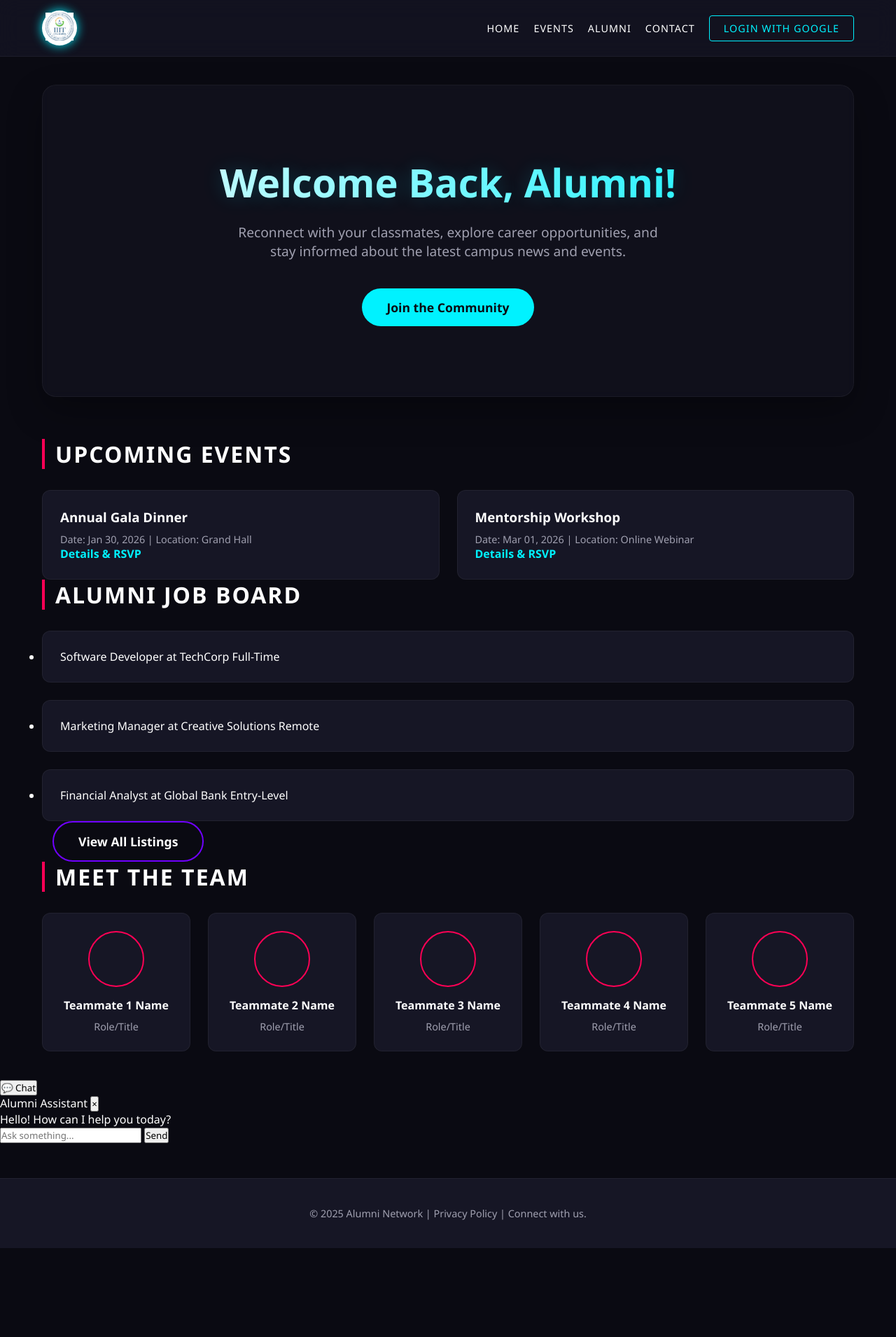
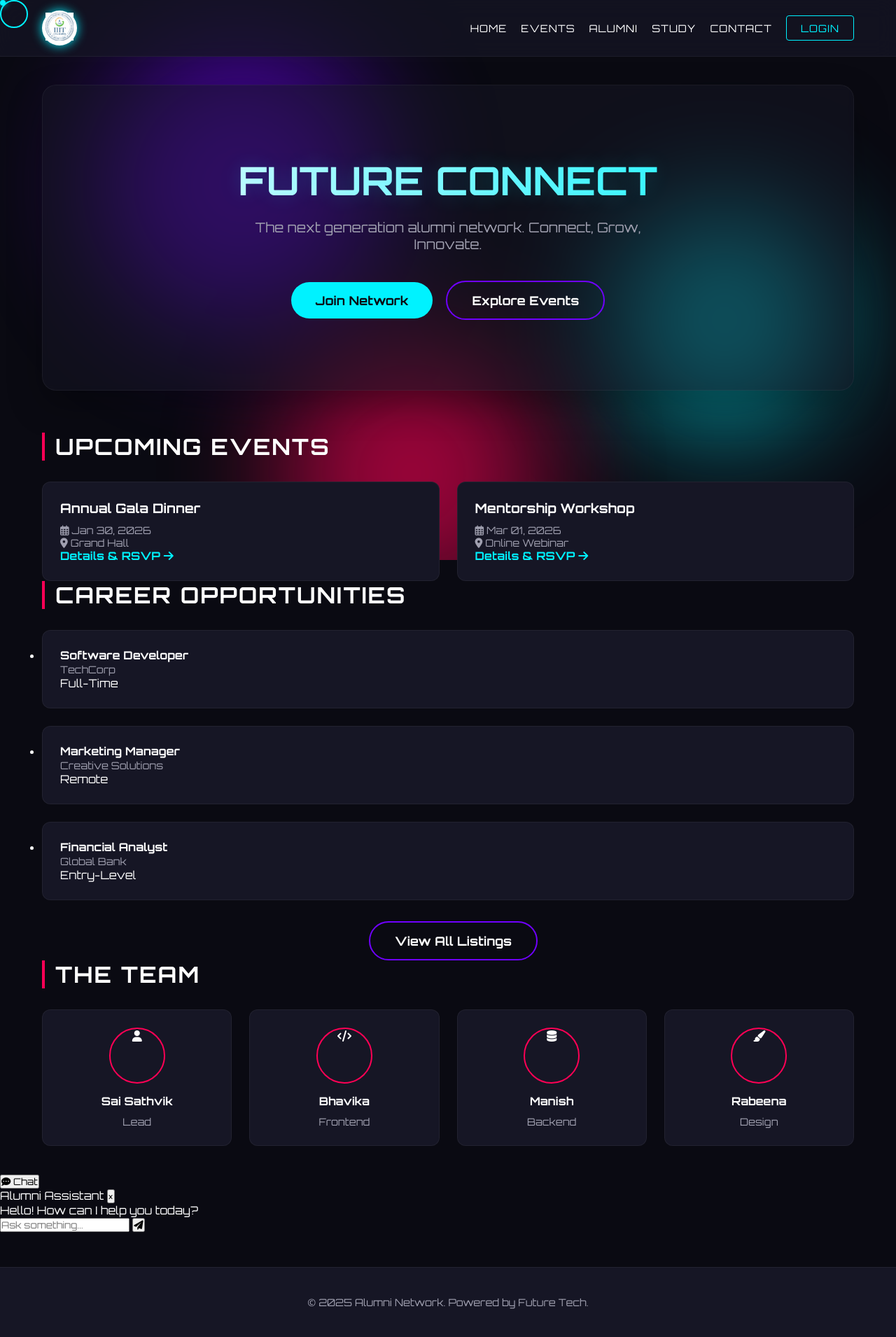
Before and after one commit to sathvik70004-cmyk/Alumni_portal, a Flask app: page / in a window 1280 px wide. Shown: the whole page at 70% size. Before the commit the page ends 1783 px from the top, so only its background shows below. Run offline with Flask 3, Linux system fonts and the light colour scheme.

Commit message:
Update index.html

```diff
--- a/app/templates/index.html
+++ b/app/templates/index.html
@@ -5,80 +5,143 @@
     <meta name="viewport" content="width=device-width, initial-scale=1.0">
     <title>Alumni Portal</title>
     <link rel="stylesheet" href="{{ url_for('static', filename='css/style.css') }}">
+    <!-- Google Font for Tech Look -->
+    <link href="https://fonts.googleapis.com/css2?family=Orbitron:wght@400;700&family=Roboto:wght@300;400;700&display=swap" rel="stylesheet">
+    <!-- FontAwesome for Icons -->
+    <link rel="stylesheet" href="https://cdnjs.cloudflare.com/ajax/libs/font-awesome/6.0.0/css/all.min.css">
 </head>
 <body>
+    <!-- --- MISSING ELEMENTS ADDED HERE --- -->
+
+    <!-- BACKGROUND BLOBS (Lava Lamp Effect) -->
+    <div class="blob-container">
+        <div class="blob blob-1"></div>
+        <div class="blob blob-2"></div>
+        <div class="blob blob-3"></div>
+    </div>
+
+    <!-- CUSTOM CURSOR ELEMENTS -->
+    <div class="cursor-dot"></div>
+    <div class="cursor-outline"></div>
+
+    <!-- ----------------------------------- -->
+
     <header>
         <nav>
             <div class="logo">
                 <a href="{{ url_for('home') }}">
-                    <img src="{{ url_for('static', filename='images/' + (institute_logo if institute_logo else 'logo.png')) }}" alt="Institute Logo">
+                    <img src="{{ url_for('static', filename='images/' + (institute_logo if institute_logo else 'logo.png')) }}" alt="Logo">
                 </a>
             </div>
-            <div class="menu-toggle">&#9776;</div>
+            <div class="menu-toggle"><i class="fas fa-bars"></i></div>
             <ul>
                 <li><a href="{{ url_for('home') }}">Home</a></li>
                 <li><a href="{{ url_for('events_list') }}">Events</a></li>
                 <li><a href="{{ url_for('alumni_directory') }}">Alumni</a></li>
+                <li><a href="{{ url_for('study_hub') }}">Study</a></li>
                 {% if current_user.is_authenticated %}
                     {% if current_user.role.name == 'Institute_Admin' %}
                         <li><a href="{{ url_for('dashboard') }}">Admin Panel</a></li>
                     {% else %}
-                        <li><a href="{{ url_for('dashboard') }}">My Dashboard</a></li>
+                        <li><a href="{{ url_for('dashboard') }}">Dashboard</a></li>
                     {% endif %}
                     <li><a href="{{ url_for('logout') }}" class="login-button">Logout</a></li>
                 {% else %}
                     <li><a href="#">Contact</a></li>
-                    <li><a href="{{ url_for('google_login') }}" class="login-button">Login with Google</a></li>
+                    <li><a href="{{ url_for('google_login') }}" class="login-button">Login</a></li>
                 {% endif %}
             </ul>
         </nav>
     </header>
 
     <main>
-        <section id="hero">
-            <h1>Welcome Back, Alumni!</h1>
-            <p>Reconnect with your classmates, explore career opportunities, and stay informed about the latest campus news and events.</p>
-            <a href="{{ url_for('alumni_directory') }}" class="cta-button">Join the Community</a>
+        <!-- HERO SECTION -->
+        <section id="hero" class="fade-in-up">
+            <h1>FUTURE CONNECT</h1>
+            <p>The next generation alumni network. Connect, Grow, Innovate.</p>
+            <div style="margin-top: 30px;">
+                <a href="{{ url_for('alumni_directory') }}" class="cta-button">Join Network</a>
+                <a href="#events" class="cta-button secondary" style="margin-left: 15px;">Explore Events</a>
+            </div>
         </section>
 
+        <!-- EVENTS SECTION -->
         <section id="events">
-            <h2>Upcoming Events</h2>
+            <h2 class="fade-in-up delay-100">Upcoming Events</h2>
             <div class="events-wrapper">
                 {% for event in events %}
-                <div class="event-card">
+                <div class="event-card fade-in-up delay-200">
                     <h3>{{ event.title }}</h3>
-                    <p>Date: {{ event.date_time.strftime('%b %d, %Y') }} | Location: {{ event.location }}</p>
-                    <a href="#">Details & RSVP</a>
+                    <p><i class="far fa-calendar-alt"></i> {{ event.date_time.strftime('%b %d, %Y') }} <br>
+                       <i class="fas fa-map-marker-alt"></i> {{ event.location }}</p>
+                    <a href="#">Details & RSVP <i class="fas fa-arrow-right"></i></a>
                 </div>
                 {% else %}
-                <p style="text-align: center; width: 100%;">No upcoming events scheduled at this time.</p>
+                <p style="text-align: center; width: 100%; color: var(--text-muted);">No upcoming events scheduled.</p>
                 {% endfor %}
             </div>
         </section>
 
-        <section id="jobs">
-            <h2>Alumni Job Board</h2>
+        <!-- JOBS SECTION -->
+        <section id="jobs" class="fade-in-up delay-100">
+            <h2>Career Opportunities</h2>
             <ul>
-                <li>Software Developer at TechCorp <span class="job-tag">Full-Time</span></li>
-                <li>Marketing Manager at Creative Solutions <span class="job-tag">Remote</span></li>
-                <li>Financial Analyst at Global Bank <span class="job-tag">Entry-Level</span></li>
+                <li>
+                    <div>
+                        <strong>Software Developer</strong> <br> <span style="color: var(--text-muted); font-size: 0.9em;">TechCorp</span>
+                    </div>
+                    <span class="job-tag">Full-Time</span>
+                </li>
+                <li>
+                    <div>
+                        <strong>Marketing Manager</strong> <br> <span style="color: var(--text-muted); font-size: 0.9em;">Creative Solutions</span>
+                    </div>
+                    <span class="job-tag">Remote</span>
+                </li>
+                <li>
+                    <div>
+                        <strong>Financial Analyst</strong> <br> <span style="color: var(--text-muted); font-size: 0.9em;">Global Bank</span>
+                    </div>
+                    <span class="job-tag">Entry-Level</span>
+                </li>
             </ul>
-            <a href="#" class="cta-button secondary">View All Listings</a>
+            <div style="text-align: center; margin-top: 30px;">
+                <a href="#" class="cta-button secondary">View All Listings</a>
+            </div>
         </section>
 
+        <!-- TEAM SECTION -->
         <section id="team">
-            <h2>Meet the Team</h2>
+            <h2 class="fade-in-up">The Team</h2>
             <div class="team-grid">
-                <div class="team-member"><div class="team-member-photo"></div><h4>Teammate 1 Name</h4><p>Role/Title</p></div>
-                <div class="team-member"><div class="team-member-photo"></div><h4>Teammate 2 Name</h4><p>Role/Title</p></div>
-                <div class="team-member"><div class="team-member-photo"></div><h4>Teammate 3 Name</h4><p>Role/Title</p></div>
-                <div class="team-member"><div class="team-member-photo"></div><h4>Teammate 4 Name</h4><p>Role/Title</p></div>
-                <div class="team-member"><div class="team-member-photo"></div><h4>Teammate 5 Name</h4><p>Role/Title</p></div>
+                <div class="team-member fade-in-up delay-100">
+                    <div class="team-member-photo"><i class="fas fa-user"></i></div>
+                    <h4>Sai Sathvik</h4>
+                    <p>Lead</p>
+                </div>
+                <div class="team-member fade-in-up delay-200">
+                    <div class="team-member-photo"><i class="fas fa-code"></i></div>
+                    <h4>Bhavika</h4>
+                    <p>Frontend</p>
+                </div>
+                <div class="team-member fade-in-up delay-300">
+                    <div class="team-member-photo"><i class="fas fa-database"></i></div>
+                    <h4>Manish</h4>
+                    <p>Backend</p>
+                </div>
+                <div class="team-member fade-in-up delay-100">
+                    <div class="team-member-photo"><i class="fas fa-paint-brush"></i></div>
+                    <h4>Rabeena</h4>
+                    <p>Design</p>
+                </div>
             </div>
         </section>
     </main>
 
-    <button id="chat-toggle-button">💬 Chat</button>
+    <!-- CHATBOT BUTTON -->
+    <button id="chat-toggle-button"><i class="fas fa-comment-dots"></i> Chat</button>
+
+    <!-- CHATBOT POPUP -->
     <div id="chatbot-popup" class="hidden">
         <div id="chat-header">
             <span>Alumni Assistant</span>
@@ -89,42 +152,71 @@
         </div>
         <div id="chat-input-area">
             <input type="text" id="chat-input" placeholder="Ask something...">
-            <button id="chat-send-button">Send</button>
+            <button id="chat-send-button"><i class="fas fa-paper-plane"></i></button>
         </div>
     </div>
 
     <footer>
-        <p>&copy; 2025 Alumni Network | Privacy Policy | Connect with us.</p>
+        <p>&copy; 2025 Alumni Network. Powered by Future Tech.</p>
     </footer>
 
+    <!-- JAVASCRIPT FOR CURSOR, MENU & CHAT -->
     <script>
+        // --- 1. CUSTOM CURSOR LOGIC (Fixes Invisible Cursor) ---
+        const cursorDot = document.querySelector('.cursor-dot');
+        const cursorOutline = document.querySelector('.cursor-outline');
+
+        // Only run if elements exist
+        if (cursorDot && cursorOutline) {
+            window.addEventListener('mousemove', (e) => {
+                const posX = e.clientX;
+                const posY = e.clientY;
+
+                // Dot follows instantly
+                cursorDot.style.left = `${posX}px`;
+                cursorDot.style.top = `${posY}px`;
+
+                // Outline follows with slight animation
+                cursorOutline.animate({
+                    left: `${posX}px`,
+                    top: `${posY}px`
+                }, { duration: 500, fill: "forwards" });
+            });
+        }
+
+        // --- 2. SCROLL REVEAL ANIMATION ---
+        const observerOptions = {
+            root: null,
+            rootMargin: '0px',
+            threshold: 0.1
+        };
+
+        const observer = new IntersectionObserver((entries, observer) => {
+            entries.forEach(entry => {
+                if (entry.isIntersecting) {
+                    entry.target.style.animationPlayState = 'running';
+                    entry.target.style.opacity = '1';
+                    observer.unobserve(entry.target);
+                }
+            });
+        }, observerOptions);
+
+        document.querySelectorAll('.fade-in-up').forEach(el => {
+            el.style.opacity = '0';
+            el.style.animationPlayState = 'paused';
+            observer.observe(el);
+        });
+
+        // --- 3. MOBILE MENU ---
         const menuToggle = document.querySelector('.menu-toggle');
         const navUl = document.querySelector('nav ul');
         if (menuToggle && navUl) {
             menuToggle.addEventListener('click', () => {
-                navUl.classList.toggle('active');
+                navUl.classList.toggle('active'); // Changed from style.display to class toggle for CSS support
             });
         }
-    </script>
 
-    <script>
-        const heroSection = document.getElementById('hero');
-        if (heroSection) {
-            heroSection.addEventListener('mousemove', (e) => {
-                const rect = heroSection.getBoundingClientRect();
-                const x = e.clientX - rect.left;
-                const y = e.clientY - rect.top;
-                heroSection.style.setProperty('--mouse-x', `${x}px`);
-                heroSection.style.setProperty('--mouse-y', `${y}px`);
-            });
-            heroSection.addEventListener('mouseleave', () => {
-                heroSection.style.setProperty('--mouse-x', `50%`);
-                heroSection.style.setProperty('--mouse-y', `50%`);
-            });
-        }
-    </script>
-
-    <script>
+        // --- 4. CHATBOT LOGIC ---
         const chatToggleButton = document.getElementById('chat-toggle-button');
         const chatbotPopup = document.getElementById('chatbot-popup');
         const chatCloseButton = document.getElementById('chat-close-button');
```
